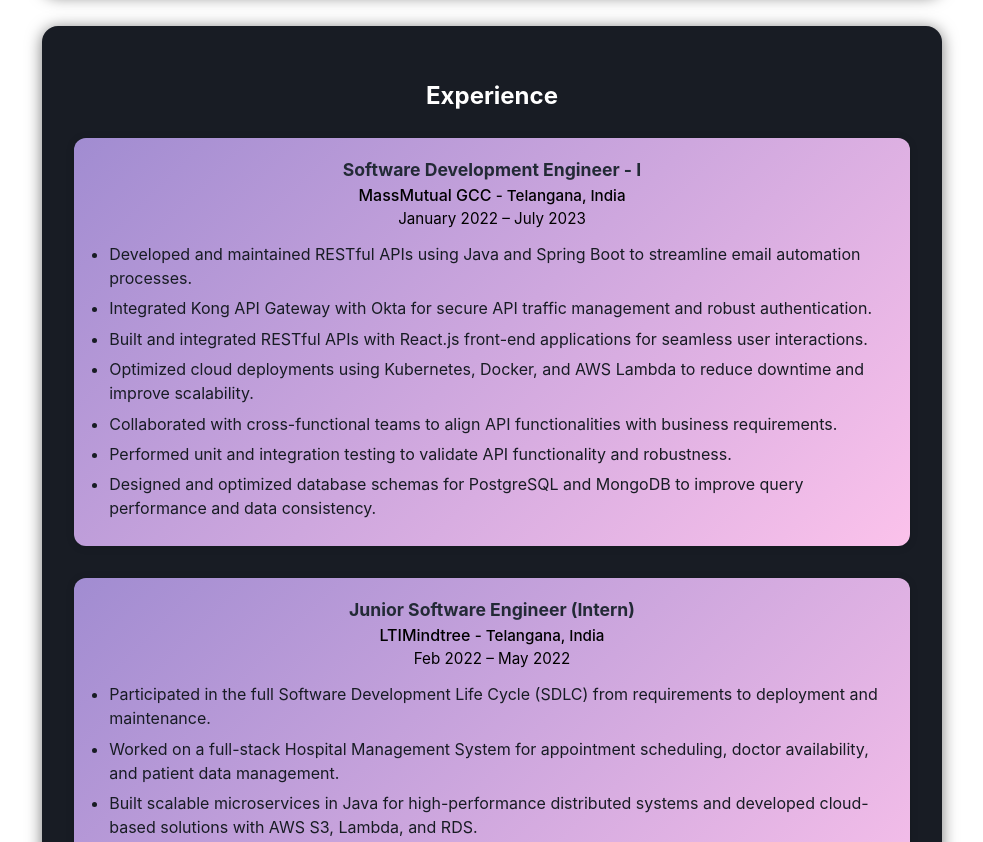
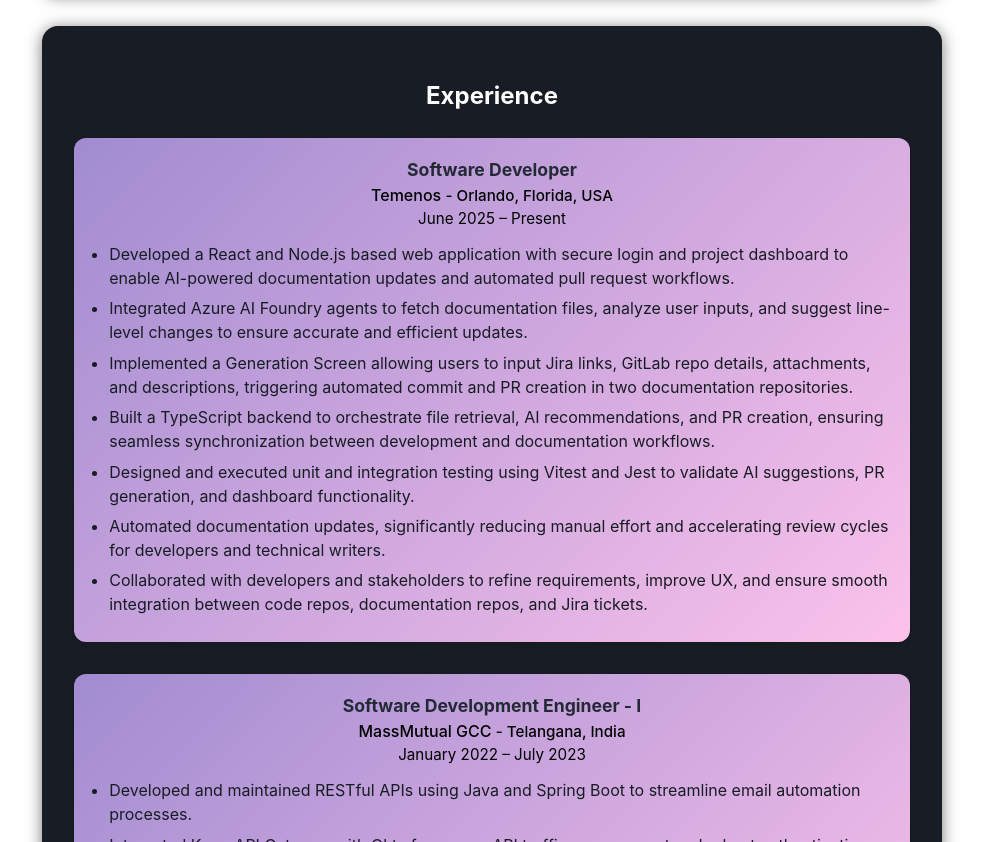
Before and after one commit to Arunsai125/Portfolio, a React (Vite) app: page / in a window 1280 px wide. Shown: the part 3120-3962 px from the top of the page, without its empty margins (148-1131 px from the left). Built offline with nearby package versions, Linux system fonts and the light colour scheme.

Commit message:
Updated AWS logo and modified Linkedin Hyperlink

```diff
--- a/src/components/Contact.jsx
+++ b/src/components/Contact.jsx
@@ -11,7 +11,7 @@
         <a href="tel:+13864568079" title="Phone">
           <img src="https://img.icons8.com/fluency/48/000000/phone.png" alt="Phone" />
         </a>
-        <a href="https://linkedin.com/in/arunsainarla" target="_blank" rel="noopener noreferrer" title="LinkedIn">
+        <a href="https://www.linkedin.com/in/arun-sai-narla-54a976348/" target="_blank" rel="noopener noreferrer" title="LinkedIn">
           <img src="https://img.icons8.com/fluency/48/000000/linkedin.png" alt="LinkedIn" />
         </a>
         <a href="https://github.com/ArunSaiNarla" target="_blank" rel="noopener noreferrer" title="GitHub">
--- a/src/components/Experience.jsx
+++ b/src/components/Experience.jsx
@@ -1,6 +1,21 @@
 import './Experience.css';
 
 const experiences = [
+  {
+    title: 'Software Developer',
+    company: 'Temenos',
+    location: 'Orlando, Florida, USA',
+    date: 'June 2025 – Present',
+    bullets: [
+  'Developed a React and Node.js based web application with secure login and project dashboard to enable AI-powered documentation updates and automated pull request workflows.',
+  'Integrated Azure AI Foundry agents to fetch documentation files, analyze user inputs, and suggest line-level changes to ensure accurate and efficient updates.',
+  'Implemented a Generation Screen allowing users to input Jira links, GitLab repo details, attachments, and descriptions, triggering automated commit and PR creation in two documentation repositories.',
+  'Built a TypeScript backend to orchestrate file retrieval, AI recommendations, and PR creation, ensuring seamless synchronization between development and documentation workflows.',
+  'Designed and executed unit and integration testing using Vitest and Jest to validate AI suggestions, PR generation, and dashboard functionality.',
+  'Automated documentation updates, significantly reducing manual effort and accelerating review cycles for developers and technical writers.',
+  'Collaborated with developers and stakeholders to refine requirements, improve UX, and ensure smooth integration between code repos, documentation repos, and Jira tickets.'
+],
+  },
   {
     title: 'Software Development Engineer - I',
     company: 'MassMutual GCC',
--- a/src/components/Skills.jsx
+++ b/src/components/Skills.jsx
@@ -27,7 +27,7 @@
     { name: 'MySQL', icon: 'https://cdn.jsdelivr.net/gh/devicons/devicon/icons/mysql/mysql-original.svg' },
     { name: 'MongoDB', icon: 'https://cdn.jsdelivr.net/gh/devicons/devicon/icons/mongodb/mongodb-original.svg' },
     { name: 'Redis', icon: 'https://cdn.jsdelivr.net/gh/devicons/devicon/icons/redis/redis-original.svg' },
-    { name: 'AWS', icon: 'https://cdn.jsdelivr.net/gh/devicons/devicon/icons/amazonwebservices/amazonwebservices-original.svg' },
+    { name: 'AWS', icon: 'https://cdn.jsdelivr.net/gh/devicons/devicon/icons/amazonwebservices/amazonwebservices-original-wordmark.svg'  },
     { name: 'Azure', icon: 'https://cdn.jsdelivr.net/gh/devicons/devicon/icons/azure/azure-original.svg' },
     { name: 'Kubernetes', icon: 'https://cdn.jsdelivr.net/gh/devicons/devicon/icons/kubernetes/kubernetes-plain.svg' },
     { name: 'Docker', icon: 'https://cdn.jsdelivr.net/gh/devicons/devicon/icons/docker/docker-original.svg' },
```
